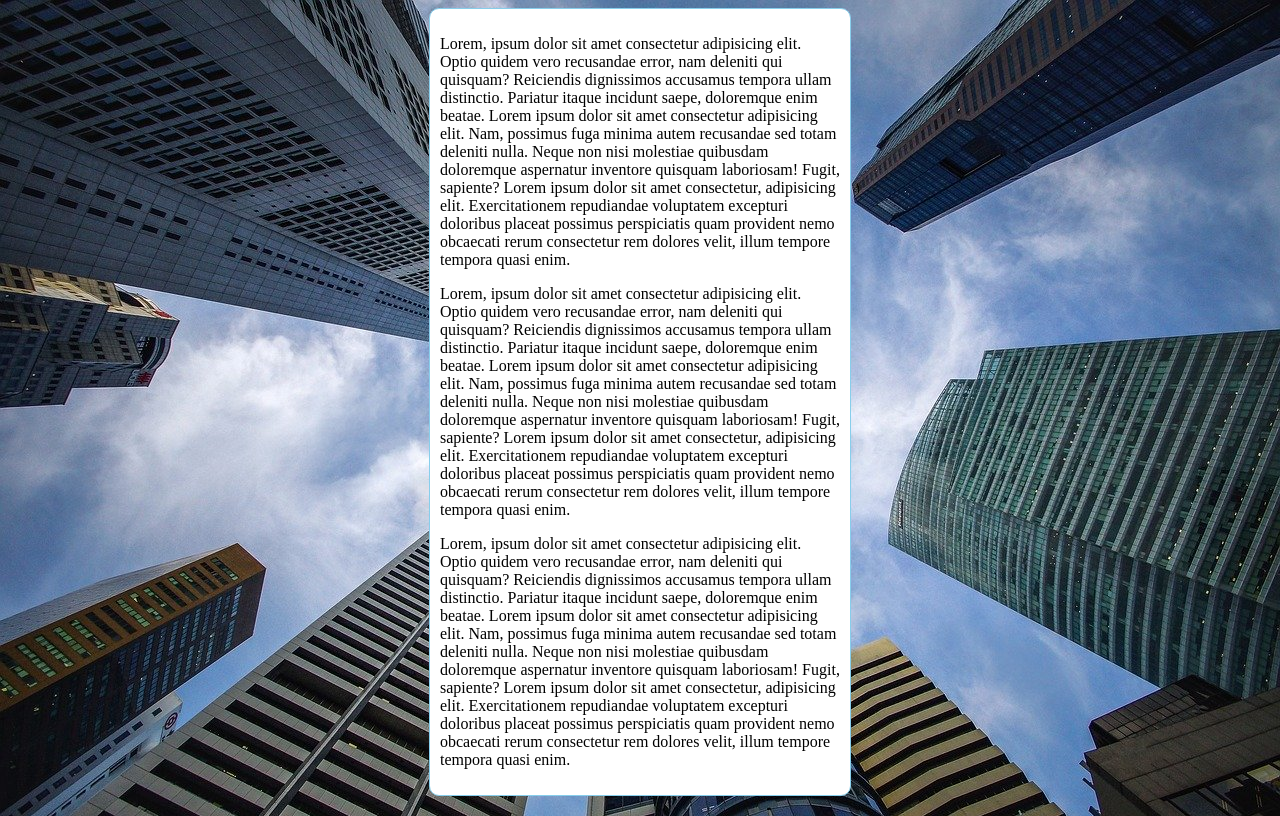
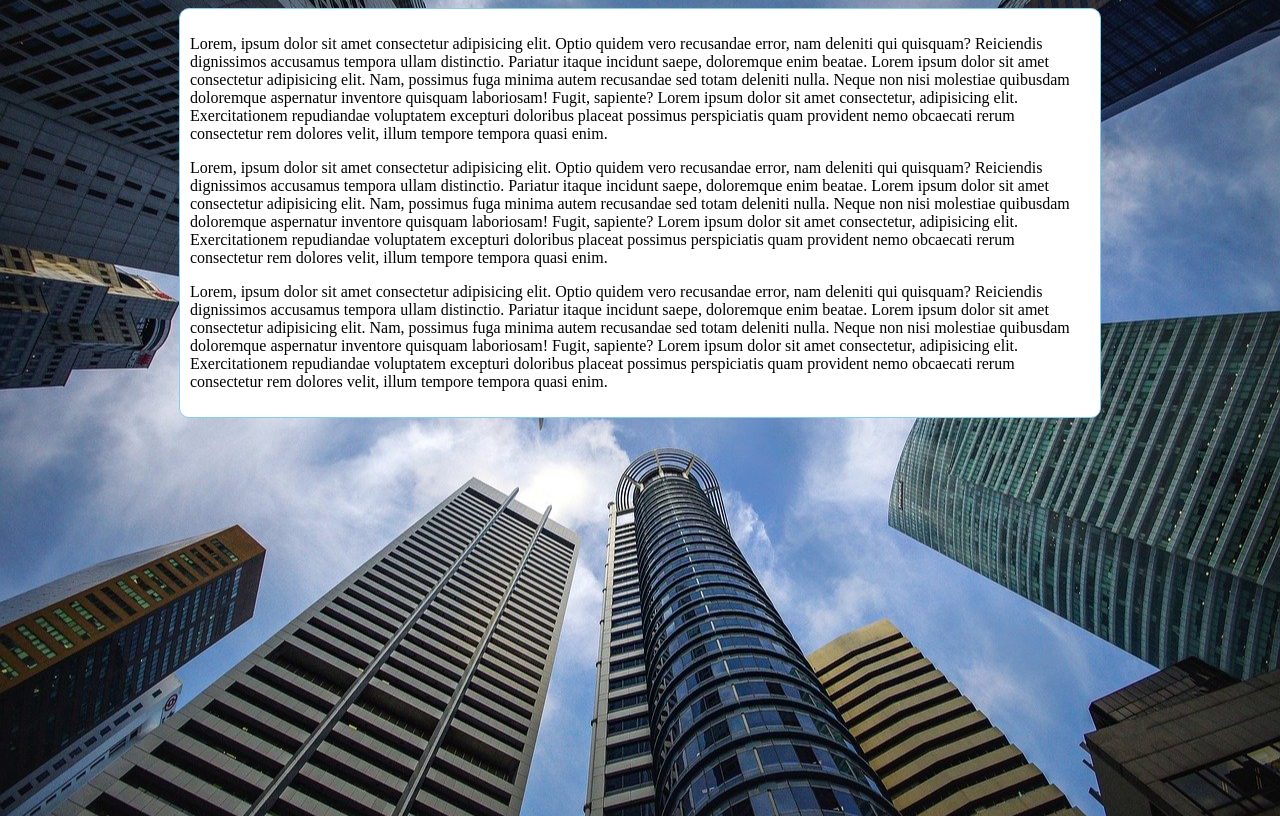
Before and after one commit to Joaolucasgit/html-css, a plain HTML site: page Exercicíos/ex022/fundo006.html in a window 1280 px wide. Drawn offline with Linux system fonts and the light colour scheme.

Commit message:
atualização

```diff
--- a/Exercicíos/ex022/fundo006.html
+++ b/Exercicíos/ex022/fundo006.html
@@ -7,16 +7,13 @@
     <style>
         body {
             height: 100vh;
-            background-color: gray;
-            background-image: url('imagens/wallpaper002.jpg');
-            background-repeat: repeat-y;
-            background-position: center top;
-            background-size: cover;
+            background: lightgray url('imagens/wallpaper002.jpg') center center no-repeat fixed;
         }
 
         main {
             background-color: white;
-            width: 400px;
+            max-width: 900px;
+            min-width: 400px;
             padding: 10px;
             margin: auto;
             border: 1px solid skyblue;
```
